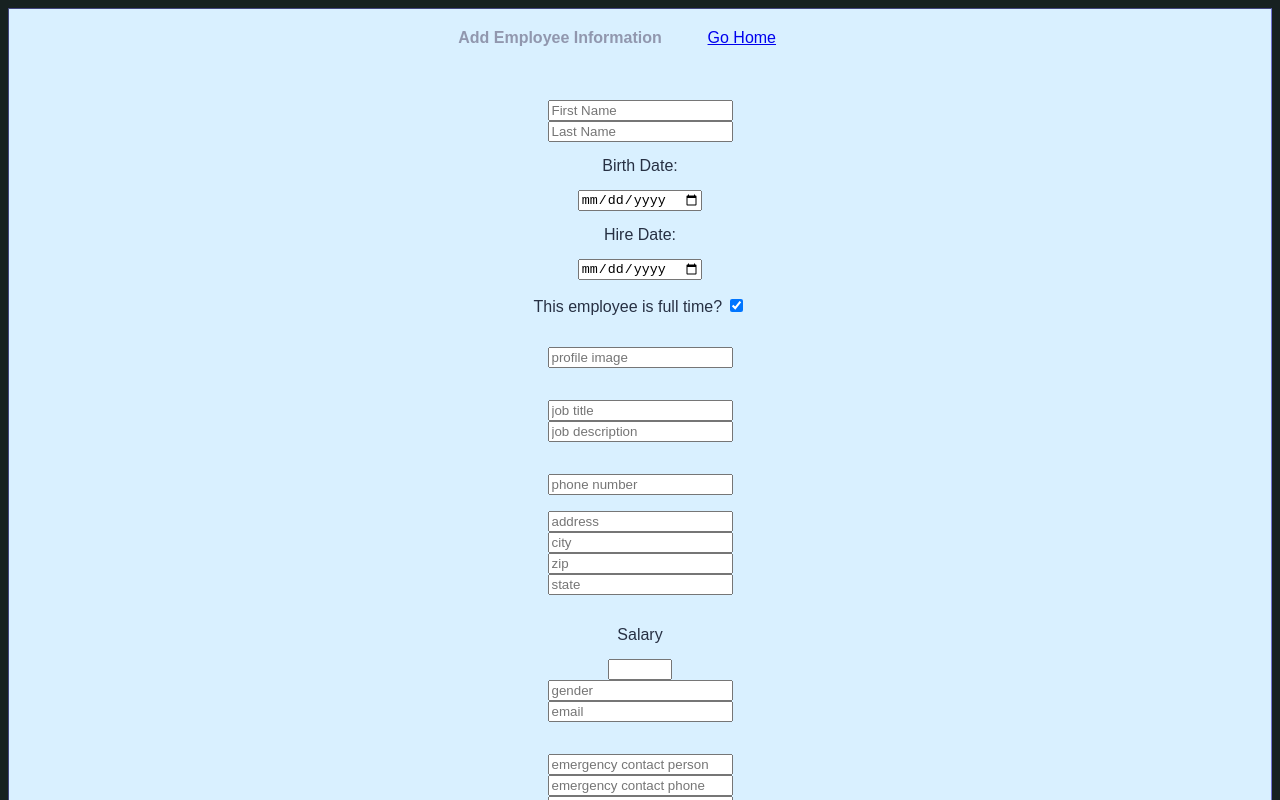
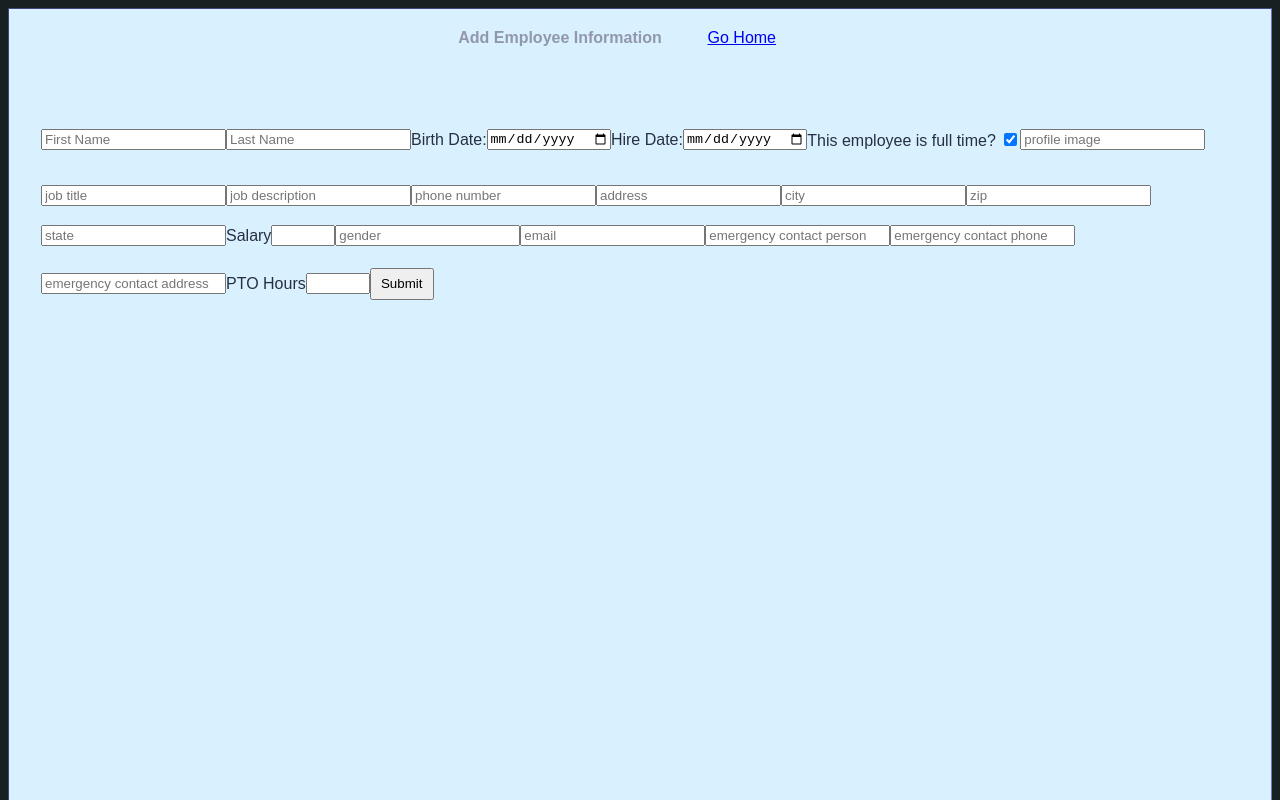
Before and after one commit to alsleaders/employees, a React (Create React App) app: page /employee/add in a window 1280 px wide. Shown: the top 800 px of the page. Built offline with nearby package versions, Linux system fonts and the light colour scheme.

Commit message:
working on UI

```diff
--- a/src/Pages/AddEmployee.js
+++ b/src/Pages/AddEmployee.js
@@ -30,6 +30,7 @@ export default function Home() {
         <GoHome />
       </nav>
       <form className="style-form" onSubmit={sendEmployeeData}>
+        <div className="style-items">
           <input
             type="text"
             placeholder="First Name"
@@ -50,6 +51,8 @@ export default function Home() {
               })
             }
           />
+        </div>
+        <div className="style-items">
           <p>Birth Date: </p>
           <input
             type="date"
@@ -60,6 +63,8 @@ export default function Home() {
               })
             }
           />
+        </div>
+        <div className="style-items">
           <p> Hire Date: </p>
           <input
             type="date"
@@ -70,10 +75,13 @@ export default function Home() {
               })
             }
           />
+        </div>
+        <div>
           <p>
             This employee is full time?{' '}
             <input type="checkbox" value="full time" checked />{' '}
           </p>
+        </div>
         <br />
         <input
           type="text"
--- a/src/Pages/Home.js
+++ b/src/Pages/Home.js
@@ -40,7 +40,7 @@ export default function Home() {
       <main>
         <h1>Hello, Minions!</h1>
         <GoAdd />
-        <ul>
+        <ul className="wrap-elements">
           {employeeList.map(person => {
             return (
               <li>
--- a/src/index.css
+++ b/src/index.css
@@ -55,10 +55,20 @@ main {
   padding: 1rem;
   margin: 1rem;
   display: flex;
-  flex-direction: column;
+  /* flex-direction: column; */
+  flex-wrap: wrap;
   justify-content: left;
   align-items: center;
   /* width: 30%; */
+}
+
+.style-items {
+  padding: 0;
+  margin: 1rem 0;
+  display: flex;
+  flex-wrap: wrap;
+  justify-content: left;
+  align-items: center;
 }
 
 h2 {
@@ -109,3 +119,10 @@ h4 {
   align-items: center;
   font-size: 2rem;
 }
+
+.wrap-elements {
+  display: flex;
+  flex-wrap: wrap;
+  justify-content: center;
+  align-items: center;
+}
```
Lines whose indentation alone changed are shown as unchanged.
